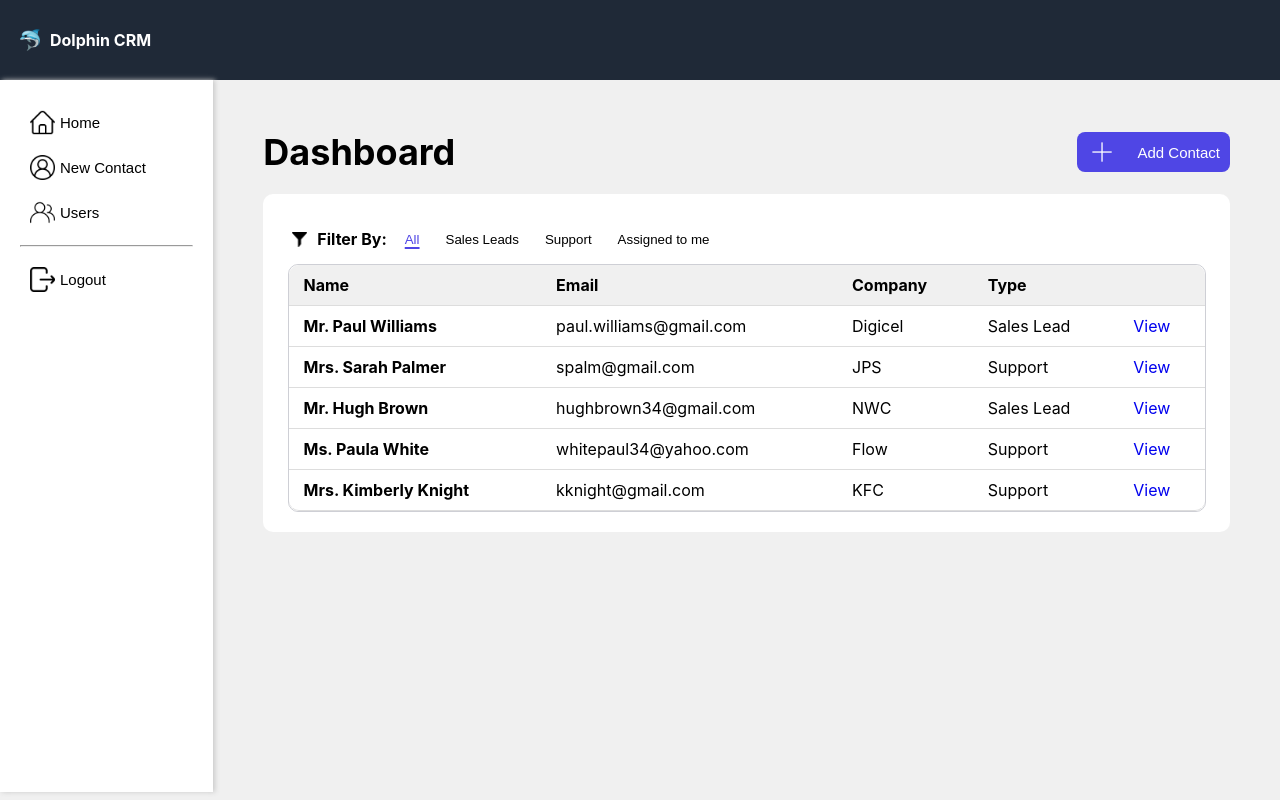
After one commit to rBarnett3940/info2180-project2, a PHP site: page /dashboard.php in a window 1280 px wide. The commit adds this page. Run offline with PHP 8.4, Linux system fonts and the light colour scheme; data comes from the database, SQL or seed files in the repository; both versions use the stored data as it was after the commit.

Commit message:
Dashboard Section

```diff
--- /dev/null
+++ b/dashboard-view.php
@@ -0,0 +1,66 @@
+<!DOCTYPE html>
+<html lang="en">
+    <head>
+        <meta charset="UTF-8" />
+        <meta name="viewport" content="width=device-width, initial-scale=1.0" />
+        <meta http-equiv="X-UA-Compatible" content="ie=edge" />
+        <title>Dashboard</title>
+        <link rel="stylesheet" href="styles.css?v=<?php echo time(); ?>" type="text/css" />
+    </head>
+    <body>
+        <div class="container">
+            <?php include 'header.php'; ?>
+            <section id="main-container">
+                <div class="heading">
+                    <h1>Dashboard</h1>
+                    <button class="addContact-btn">
+                        <img src="plus.png" alt="plus image">
+                        <span>Add Contact</span>
+                    </button>
+                </div>
+                <br>
+                <div class="contact-table">
+                    <div class="filter">
+                        <img src="filter.png" alt="filter icon">
+                        <p>Filter By:</p>
+                        <a href="dashboard.php">
+                            <button class="<?= $class1; ?>">All</button>
+                        </a>
+                        <a href="dashboard-sl.php">
+                            <button class="<?= $class2; ?>">Sales Leads</button>
+                        </a>
+                        <a href="dashboard-s.php">
+                            <button class="<?= $class3; ?>">Support</button>
+                        </a>
+                        <a href="#">
+                            <button class="<?= $class4; ?>">Assigned to me</button>
+                        </a>
+                    </div>
+                    <table>
+                        <thead>
+                            <tr>
+                                <th>Name</th>
+                                <th>Email</th>
+                                <th>Company</th>
+                                <th>Type</th>
+                                <th></th>
+                            </tr>
+                        </thead>
+                        <tbody>
+                            <?php foreach ($contacts as $contact): ?>
+                            <tr>
+                                <td><strong><?= $contact['title'].'. '.$contact['firstname'].' '.$contact['lastname']; ?></strong></td>
+                                <td><?= $contact['email']; ?></td>
+                                <td><?= $contact['company']; ?></td>
+                                <td><?= $contact['type']; ?></td>
+                                <td><a href="#">View</a></td>
+                            </tr>
+                            <?php endforeach; ?>
+                        </tbody>
+                    </table>
+                </div>
+            </section>
+            <?php include 'sidebar.php'; ?>
+        </div>
+    </body>
+</html>
--- /dev/null
+++ b/dashboard.php
@@ -0,0 +1,29 @@
+<?php
+// Database connection
+$host = 'localhost';
+$username = 'root';
+$password = '';
+$dbname = 'dolphin_crm';
+$class1 = 'nt';
+$class2 = 'fl';
+$class3 = 'fl';
+$class4 = 'fl';
+
+
+
+try {
+    $conn = new PDO(
+        'mysql:host=' . $host . ';dbname=' . $dbname,
+        $username,
+        $password
+    );
+} catch (Exception $e) {
+    die($e->getMessage());
+}
+
+$statement = $conn->query("SELECT * FROM Contacts");
+$contacts = $statement->fetchAll(PDO::FETCH_ASSOC);
+
+require 'dashboard-view.php';
+
+?>
--- a/schema.php
+++ b/schema.php
@@ -3,7 +3,7 @@
 $host = 'localhost';
 $username = 'root';
 $password = '';
-$dbname = 'dolphine_crm';
+$dbname = 'dolphin_crm';
 $conn = new PDO("mysql:host=$host;dbname=$dbname;charset=utf8mb4", $username, $password);
 
 // User details
--- a/styles.css
+++ b/styles.css
@@ -2,6 +2,7 @@
     --darkblue: #1f2937;
     --grey: #f0f0f0;
     --grey2: #e2e2e2;
+    --blue:#4f46e5;
     --defaultFontFamily: -apple-system,BlinkMacSystemFont,Segoe UI,Roboto,Helvetica Neue,Arial,Noto Sans,sans-serif,Apple Color Emoji,Segoe UI Emoji,Segoe UI Symbol,Noto Color Emoji;
 
 }
@@ -40,6 +41,41 @@ header img{
     width: 20px;
     padding-left: 10px;
     padding-right: 10px;
+}
+
+.heading{
+    display: flex;
+    align-items: center;
+    justify-content: space-between;
+}
+
+.heading h1{
+    font-size: 36px;
+}
+
+.heading img{
+    width: 30px;
+    padding-right: 20px;
+}
+
+.heading .addContact-btn{
+    display: flex;
+    align-items: center;
+    background-color: var(--blue);
+    padding: 5px 10px;
+    color: white;
+    font-size: 15px;
+}
+
+.heading button{
+    border: 0px;
+    border-radius: 8px;
+}
+
+section{
+    grid-column: 2;
+    grid-row: 2;
+    padding: 50px;
 }
 
 aside{
@@ -97,3 +133,87 @@ aside span{
     padding-left: 5px;
     font-size: 15px;
 }
+
+.contact-table{
+    width:100%;
+    background-color: white;
+    padding: 20px 0px;
+    border-radius: 10px;
+}
+
+.filter{
+    display:flex;
+    align-items: center;
+    justify-content: flex-start;
+    padding: 1% 3%;
+    gap: 0px 10px;
+}
+
+.filter img{
+    width: 15px;
+}
+
+.filter button{
+    border: 0;
+    background-color: white;
+    padding: 8px;
+    border-radius: 8px;
+}
+
+.filter p{
+    font-weight: bold;
+}
+
+.filter .nt{
+    color: var(--blue);
+    text-decoration: underline solid var(--blue) 15%;
+    text-underline-position: under;
+}
+
+.filter button:hover{
+    background-color: var(--grey);
+}
+
+.filter button:focus{
+    background-color: var(--grey2);
+}
+
+table {
+    border-collapse: separate;
+    border-spacing: 0;
+    overflow: hidden;
+    width: 95%;
+    border-radius: 10px;
+    border: 1px solid #cecfd5;
+    background-color: white;
+    margin-left: auto;
+    margin-right: auto;
+}
+
+table a{
+    text-decoration: none;
+}
+
+tr:first-child th:first-child {
+    border-top-left-radius: 10px;
+}
+tr:first-child th:last-child {
+    border-top-right-radius: 10px;
+}
+tr:last-child td:first-child {
+    border-bottom-left-radius: 10px;
+}
+tr:last-child td:last-child {
+    border-bottom-right-radius: 10px;
+}
+
+
+th, td {
+    padding: 10px 15px;
+    border-bottom: 1px solid #ddd;
+}
+
+th {
+    background: var(--grey);
+    text-align: left;
+}
```
Also changed, not shown: dashboard-s.php (added, +28 -0 lines), dashboard-sl.php (added, +28 -0 lines), schema.sql (+34 -35 lines), filter.png (added), plus.png (added).
